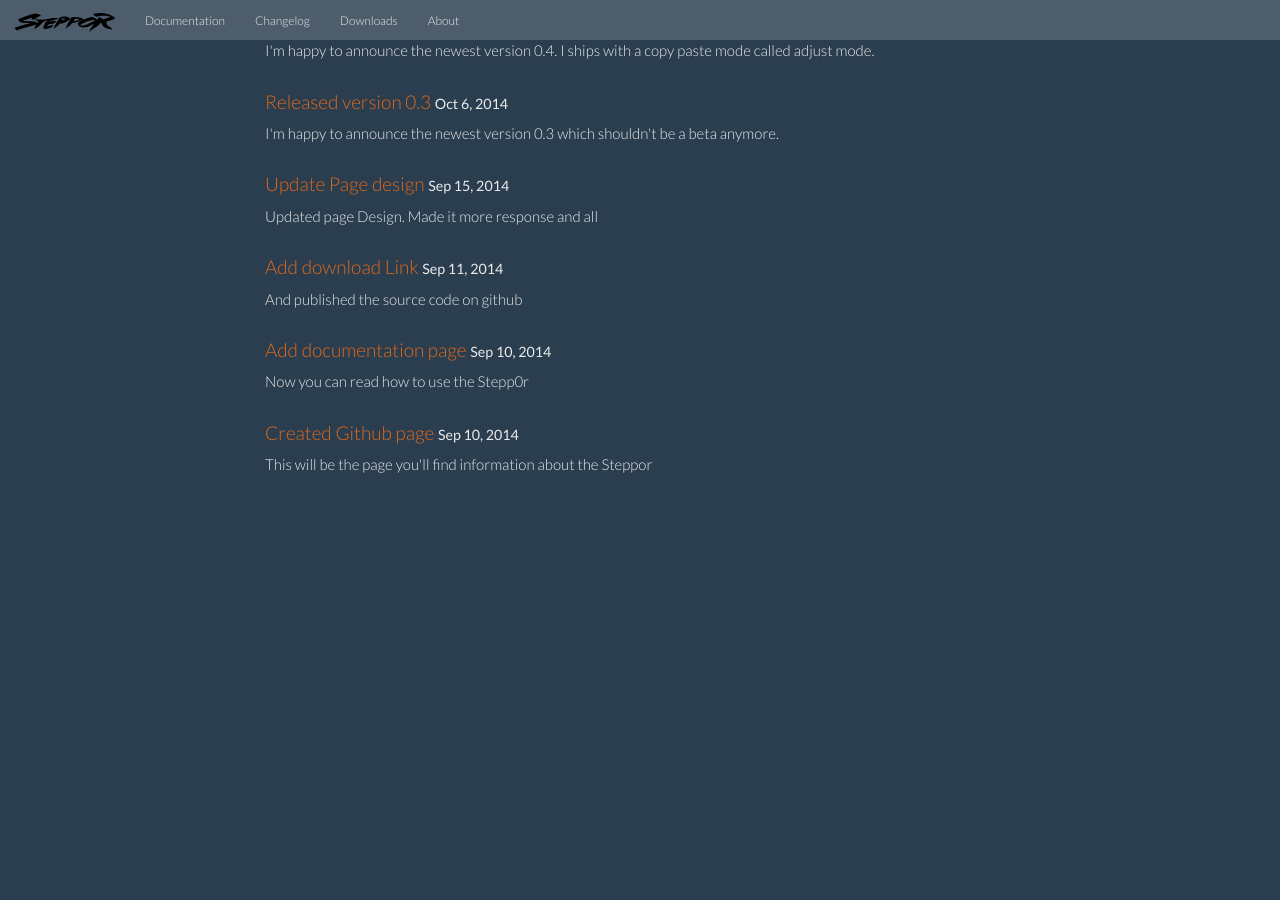
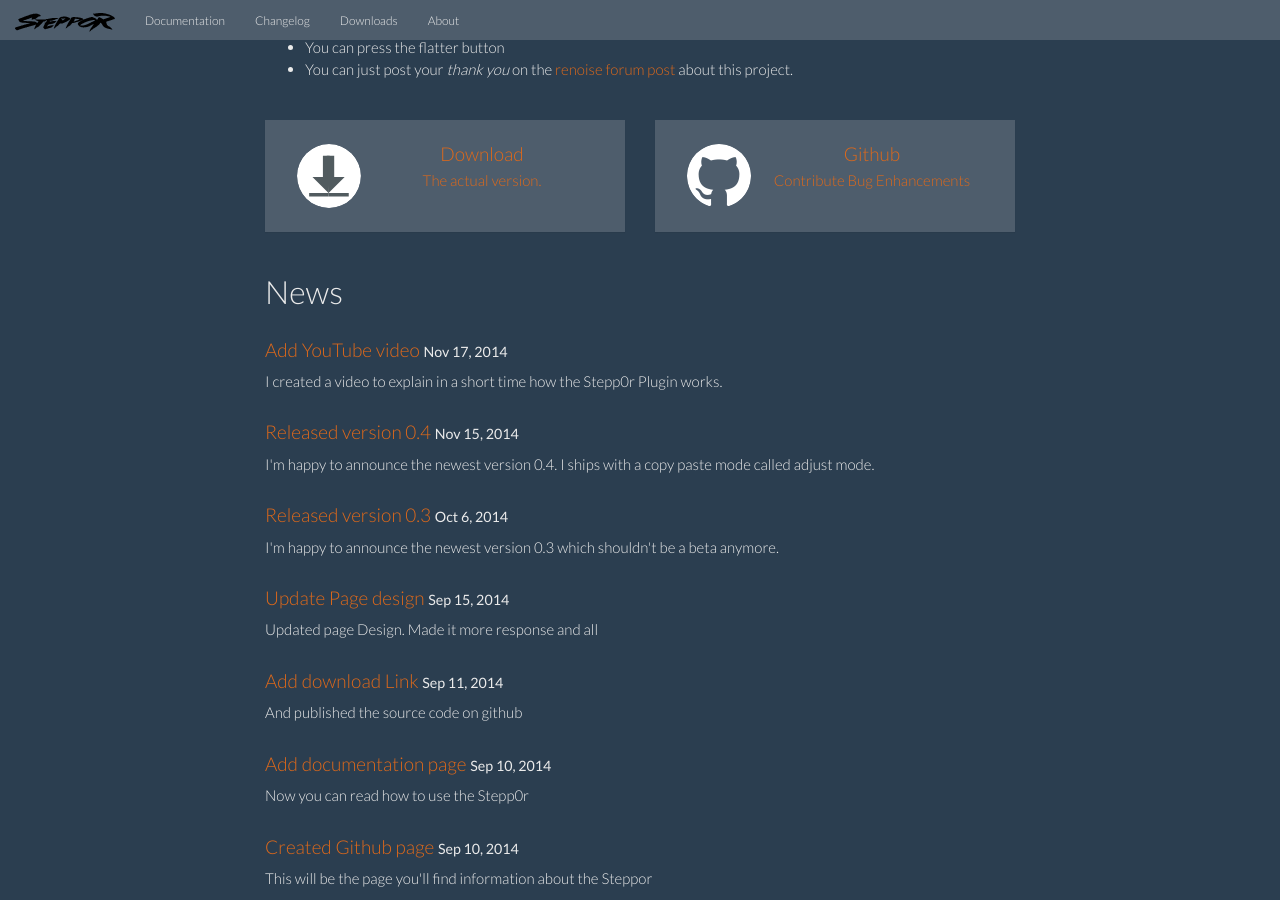
Before and after one commit to mrVanDalo/stepp0r, a Jekyll site: the page built from index.html, in a window 1280 px wide and 900 px high, scrolled down 1053 px. Built offline with Jekyll 4.4.1, drawn with Linux system fonts in a browser that asks for light colours; nearby versions of some CDN libraries; a script that is not in the unit is left out; before the commit the page ends 1539 px from its top, so only the background shows below that.

Commit message:
add video.

```diff
--- a/_includes/landing_article.md
+++ b/_includes/landing_article.md
@@ -6,6 +6,8 @@
 Right now, it's working fine as a _"forget the computer"_ type control.
 You can punch in your sequences, or you can use the keyboard to record your melodies
 using the osc server of [Renoise](http://www.renoise.com/).
+
+<iframe width="560" height="315" src="//www.youtube.com/embed/eiH6HfF6MQ8" frameborder="0" allowfullscreen></iframe>
 
 ## You want to start using it?
 * Buy a launchpad (at ebay for example).
--- /dev/null
+++ b/_posts/2014-11-17-add_video_example.markdown
@@ -0,0 +1,15 @@
+---
+layout: post
+title: "Add YouTube video"
+date:   2014-11-17 19:52:00
+categories: documentation
+author: "Palo van Dalo"
+abstract: "I created a video to explain in a short time how the Stepp0r Plugin works."
+
+---
+
+<iframe width="560" height="315" src="//www.youtube.com/embed/eiH6HfF6MQ8" frameborder="0" allowfullscreen></iframe>
+
+I made this video very quick and kinda confused. After a while the timing on both shots are not in sync.
+
+But this video should give a good impression how awesome Stepp0r is !
```
